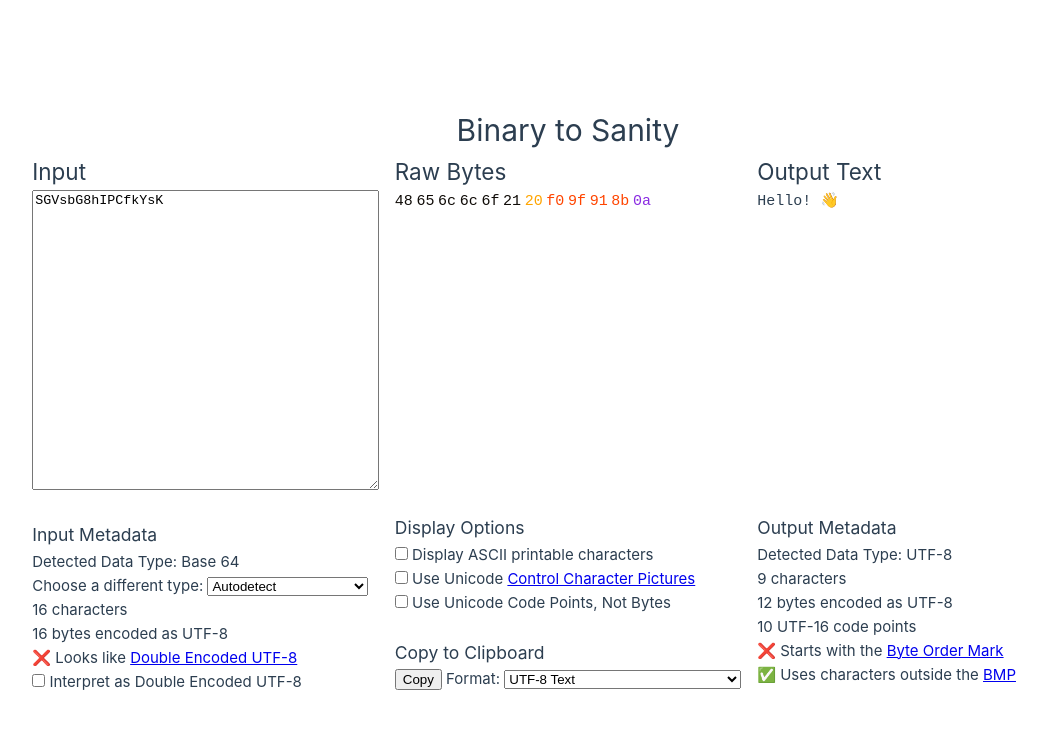
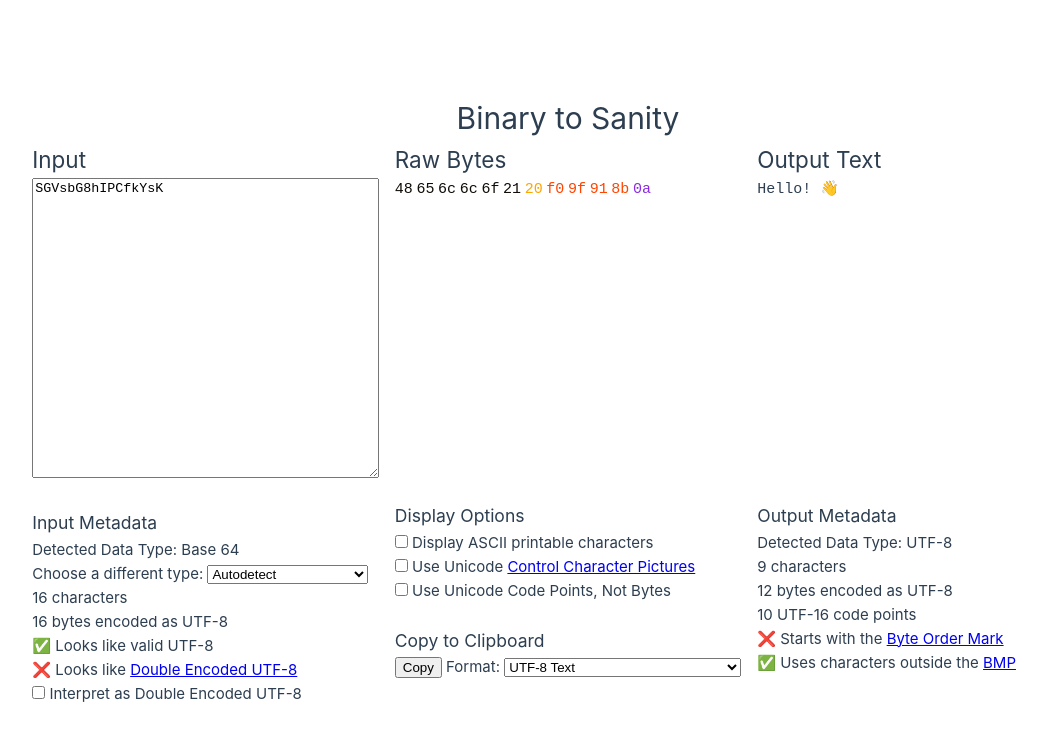
Before and after one commit to simplebitlabs/tobytes, a Vue app: page / in a window 1280 px wide. Shown: the top 740 px of the page, without its empty margins (72-1119 px from the left). Built offline with nearby package versions, Linux system fonts and the light colour scheme.

Commit message:
Add detection for valid UTF-8

```diff
--- a/src/App.vue
+++ b/src/App.vue
@@ -11,6 +11,7 @@ import {
   InputType,
   friendlyInputType,
   autodetectInputType,
+  autodetectValidUTF8,
   autodetectDoubleEncoded,
   friendlyDataType,
   autodetectDataType,
@@ -57,6 +58,10 @@ const data = computed(() => {
     output = Uint8Array.from(secondDecode, (c) => c.charCodeAt(0))
   }
   return output
+})
+
+const inputIsValidUTF8 = computed(() => {
+  return autodetectValidUTF8(dataBeforeDoubleEncoding.value)
 })
 
 const inputDoubleEncoded = computed(() => {
@@ -173,6 +178,7 @@ async function copyToClipboard() {
       </div>
       <div class="meta">{{ inputCharacters }} characters</div>
       <div class="meta">{{ inputBytes }} bytes encoded as UTF-8</div>
+      <div class="meta">{{ inputIsValidUTF8 ? '✅' : '❌' }} Looks like valid UTF-8</div>
       <div class="meta">
         {{ inputDoubleEncoded ? '✅' : '❌' }} Looks like
         <a href="https://stackoverflow.com/questions/11546351/what-character-encoding-is-c3-82-c2-bf"
--- a/src/b2x.ts
+++ b/src/b2x.ts
@@ -116,21 +116,86 @@ function autodetectInputType(input: string): InputType {
 }
 
 function autodetectValidUTF8(input: Uint8Array): boolean {
-  // TODO: this is nowhere near complete
-  for (let i = 0; i < input.length; i++) {
-    // UTF-8 encoding never uses bytes > 0xF5, so if we find one, it's probably not UTF-8.
-    // 0xC0 and 0xC1 are also not valid.
-    // https://en.wikipedia.org/wiki/UTF-8#Byte_map
-    if (input[i] == 0xc0 || input[i] == 0xc1 || input[i] >= 0xf5) {
+  const between = (b: number, lower: number, upper: number) => b >= lower && b <= upper
+  const continuation = (b: number) => b >= 0x80 && b <= 0xbf
+
+  for (let i = 0; i < input.length; ) {
+    const i0 = input[i]
+    // these characters are never present in valid UTF-8
+    if (i0 == 0xc0 || i0 == 0xc1 || i0 >= 0xf5) {
+      return false
+    }
+    // 7-bit ASCII characters are OK
+    if (i0 < 0x80) {
+      i++
+    } else if (between(i0, 0xc2, 0xdf)) {
+      if (i >= input.length - 1 || !continuation(input[i + 1])) {
+        return false
+      }
+      i += 2
+    } else if (i0 == 0xe0) {
+      if (i >= input.length - 2 || !between(input[i + 1], 0xa0, 0xbf) || !continuation(input[i + 2])) {
+        return false
+      }
+      i += 3
+    } else if (between(i0, 0xe1, 0xec)) {
+      if (i >= input.length - 2 || !continuation(input[i + 1]) || !continuation(input[i + 2])) {
+        return false
+      }
+      i += 3
+    } else if (i0 == 0xed) {
+      if (i >= input.length - 2 || !between(input[i + 1], 0x80, 0x9f) || !continuation(input[i + 2])) {
+        return false
+      }
+      i += 3
+    } else if (between(i0, 0xee, 0xef)) {
+      if (i >= input.length - 2 || !continuation(input[i + 1]) || !continuation(input[i + 2])) {
+        return false
+      }
+      i += 3
+    } else if (i0 == 0xf0) {
+      if (
+        i >= input.length - 3 ||
+        !between(input[i + 1], 0x90, 0xbf) ||
+        !continuation(input[i + 2]) ||
+        !continuation(input[i + 3])
+      ) {
+        return false
+      }
+      i += 4
+    } else if (between(i0, 0xf1, 0xf3)) {
+      if (
+        i >= input.length - 3 ||
+        !continuation(input[i + 1]) ||
+        !continuation(input[i + 2]) ||
+        !continuation(input[i + 3])
+      ) {
+        return false
+      }
+      i += 4
+    } else if (i0 == 0xf4) {
+      if (
+        i >= input.length - 3 ||
+        !between(input[i + 1], 0x80, 0x8f) ||
+        !continuation(input[i + 2]) ||
+        !continuation(input[i + 3])
+      ) {
+        return false
+      }
+      i += 4
+    } else {
+      // anything else, such as a continuation byte, makes this invalid UTF-8
       return false
     }
   }
+
   return true
 }
 
 function autodetectDoubleEncoded(input: Uint8Array): boolean {
   const between = (b: number, lower: number, upper: number) => b >= lower && b <= upper
   const continuation = (b: number) => b >= 0x80 && b <= 0xbf
+
   // the basic pattern is "C3 xx C2 xx" for many of these.
   // Derived from the regex at https://blogs.perl.org/users/chansen/2010/10/coping-with-double-encoded-utf-8.html
   for (let i = 0; i < input.length - 3; i++) {
```
Also changed, not shown: 1 other file (tests, documents, lock files or other folders).
